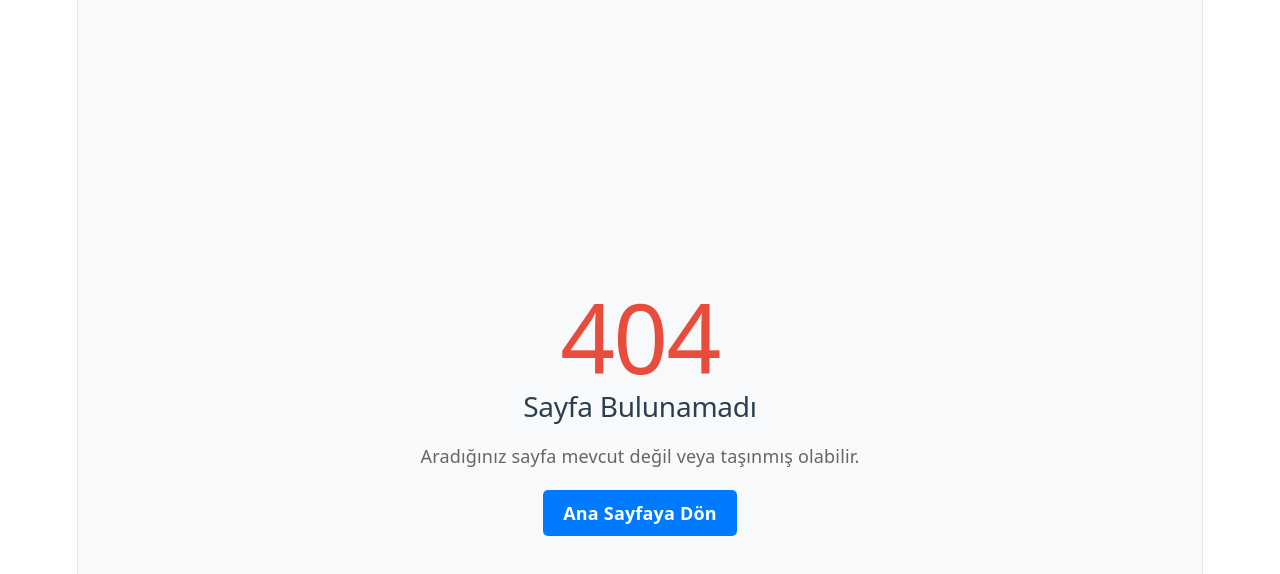
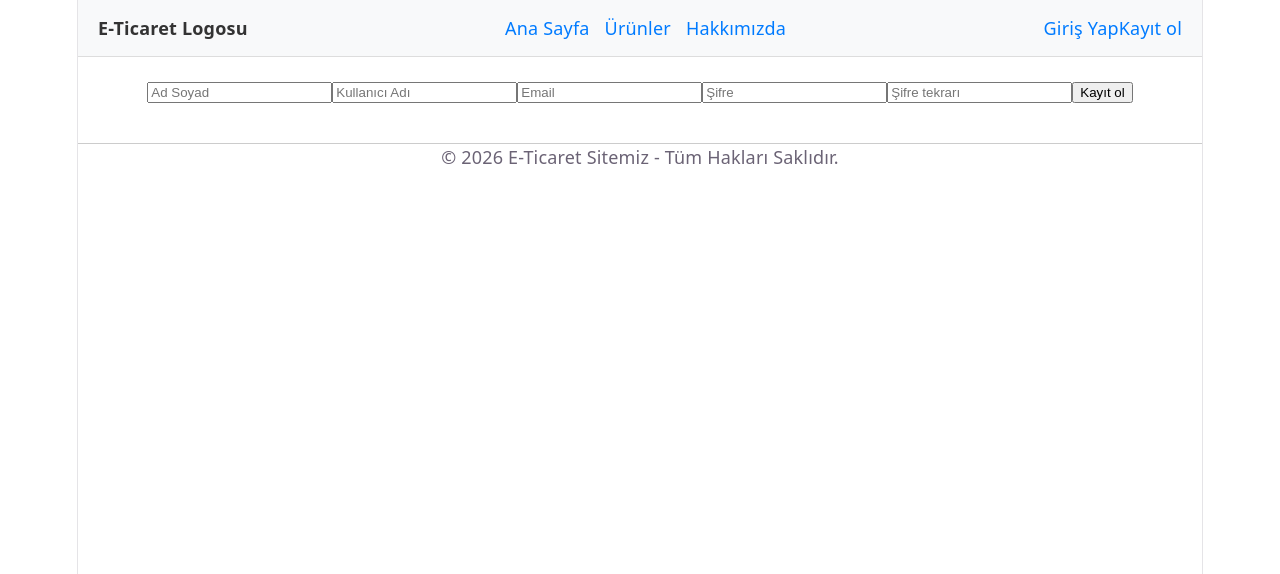
Before and after one commit to oguzhankinali/eticaret-ui, a React (Vite) app: page /register in a window 1280 px wide. Before the commit this address had no page. Shown: the top 574 px of the page. Built offline with nearby package versions, Linux system fonts and the light colour scheme.

Commit message:
feat(auth): implement user registration with React form, UserService and ASP.NET Core Identity

```diff
--- a/src/App.tsx
+++ b/src/App.tsx
@@ -9,6 +9,8 @@
 import AdminProductsPage from './pages/admin/AdminProductsPage/AdminProductsPage'
 import NotFoundPage from './pages/client/NotFoundPage/NotFoundPage'
 import ProductDetailPage from './pages/client/ProductDetailPage/ProductDetailPage'
+import RegisterPage from './pages/client/RegisterPage/RegisterPage'
+import LoginPage from './pages/client/LoginPage/LoginPage'
 
 export default function App() {
   return (
@@ -19,6 +21,10 @@
         <Route path="/products" element={<ProductsPage />} />
         <Route path="/about" element={<AboutPage />} />
         <Route path="/products/:id" element={<ProductDetailPage />} />
+        <Route path="/login" element={<LoginPage />} />
+        <Route path="/register" element={<RegisterPage />} />
+
+
       </Route>
 
       <Route element={<AdminLayout />}>
--- a/src/components/Header/Header.tsx
+++ b/src/components/Header/Header.tsx
@@ -14,9 +14,10 @@
                 <Link to="/about" className="nav-link">Hakkımızda</Link>
             </nav>
 
-            <div>
-                <span style={{ color: '#101011' }}>Hoş geldin, <strong>{props.username}</strong></span>
-            </div>
+            <nav>
+                <Link to="/login" className="nav-link">Giriş Yap</Link>
+                <Link to="/register" className="nav-link">Kayıt ol</Link>
+            </nav>
 
 
         </header>
--- /dev/null
+++ b/src/pages/client/LoginPage/LoginPage.tsx
@@ -0,0 +1,7 @@
+export default function LoginPage() {
+
+    return (
+        <>
+        </>
+    )
+}
--- /dev/null
+++ b/src/pages/client/RegisterPage/RegisterPage.tsx
@@ -0,0 +1,58 @@
+import { type Create_User } from "../../../services/user.service"
+import { useState } from "react";
+import { HttpClientService } from "@/services/httpclient.service";
+import { UserService } from "../../../services/user.service";
+import { useNavigate } from "react-router-dom";
+import { toast } from "react-toastify";
+const userService = new UserService(new HttpClientService());
+
+export default function RegisterPage() {
+    const navigate = useNavigate();
+
+    const [formData, setFormData] = useState<Create_User>({
+        nameSurname: "",
+        userName: "",
+        email: "",
+        password: "",
+        passwordConfirm: ""
+    });
+
+    const handleChange = (e: React.ChangeEvent<HTMLInputElement>) => {
+        setFormData({
+            ...formData,
+            [e.target.name]: e.target.value
+        });
+    };
+    const handleSubmit = async (e: React.FormEvent<HTMLFormElement>) => {
+        e.preventDefault();
+        try {
+            if (formData.password !== formData.passwordConfirm) {
+                toast.error("Şifreler eşleşmiyor");
+                return;
+            }
+            const response = await userService.create(formData);
+            if (response.succeeded) {
+                toast.success(response.message);
+                navigate("/login");
+            }
+            else {
+
+            }
+        } catch (e) {
+            toast.error("Kayıt işlemi başarısız oldu! Şifre kurallarını veya bilgileri kontrol ediniz.");
+        }
+
+    }
+    return (
+        <>
+            <form onSubmit={handleSubmit}>
+                <input name="nameSurname" value={formData.nameSurname} type="text" onChange={handleChange} placeholder="Ad Soyad"></input>
+                <input name="userName" value={formData.userName} type="text" onChange={handleChange} placeholder="Kullanıcı Adı"></input>
+                <input name="email" value={formData.email} type="email" onChange={handleChange} placeholder="Email"></input>
+                <input name="password" value={formData.password} type="password" onChange={handleChange} placeholder="Şifre"></input>
+                <input name="passwordConfirm" value={formData.passwordConfirm} type="password" onChange={handleChange} placeholder="Şifre tekrarı"></input>
+                <button type="submit">Kayıt ol</button>
+            </form>
+        </>
+    )
+}
--- /dev/null
+++ b/src/services/user.service.ts
@@ -0,0 +1,24 @@
+import { HttpClientService } from "./httpclient.service"
+
+export interface Create_User {
+    nameSurname: string,
+    userName: string,
+    email: string,
+    password: string,
+    passwordConfirm: string
+}
+export interface Create_User_Response {
+    succeeded: boolean,
+    message: string
+}
+export class UserService {
+    private httpClientService: HttpClientService;
+    constructor(httpClientService: HttpClientService) {
+        this.httpClientService = httpClientService;
+    }
+
+
+    async create(user: Create_User): Promise<Create_User_Response> {
+        return await this.httpClientService.post<Create_User, Create_User_Response>({ controller: "users" }, user);
+    }
+}
```
Also changed, not shown: src/pages/client/LoginPage/LoginPage.css (added), src/pages/client/RegisterPage/RegisterPage.css (added).
